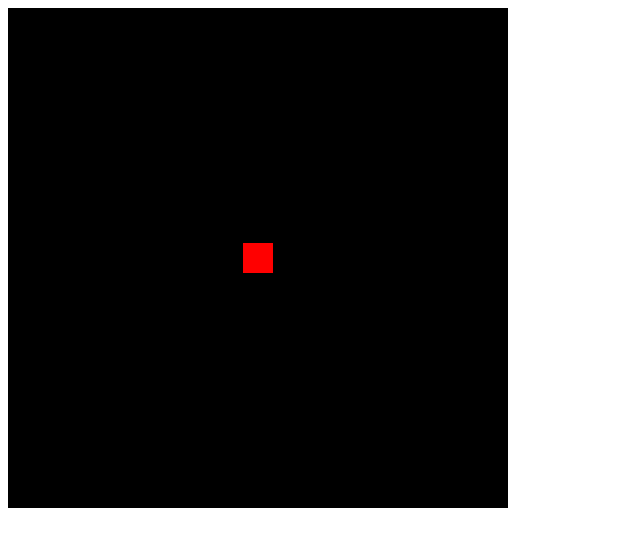
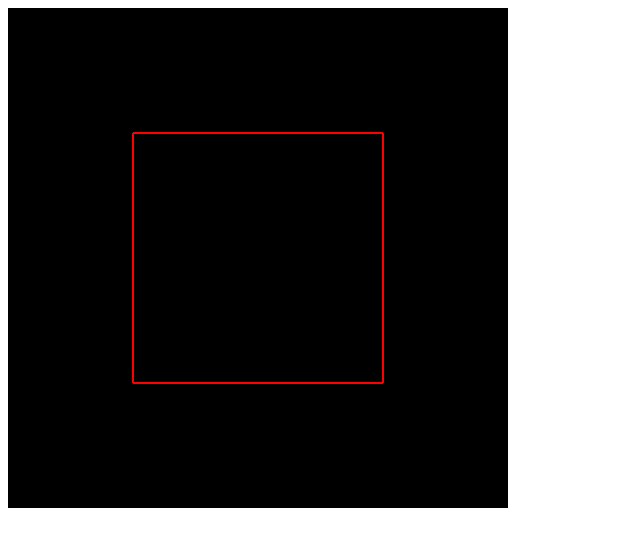
Before and after one commit to ledengmig29/WebGl-LEARN, a plain HTML site: page index.html in a window 1280 px wide. Shown: the whole page, without its empty margins (0-640 px from the left). Drawn offline with Linux system fonts and the light colour scheme.

Commit message:
WEBGL Study

```diff
--- a/index.html
+++ b/index.html
@@ -7,7 +7,35 @@
         <title>WebGL-Test</title>
     </head>
     <body>
-        <script src="js/main.js"></script>
-        <script src="js/loaded.js"></script>
+<canvas id="webgl" width="500" height="500" style="background-color:#0d72da"></canvas>
+
+</body>
+<!-- 顶点着色器源码 -->
+<script id="vertexShader" type="x-shader/x-vertex">
+  //attribute声明vec4类型变量apos
+  attribute vec4 apos;
+  void main() {
+    //顶点坐标apos赋值给内置变量gl_Position
+    //逐顶点处理数据
+    gl_Position = apos;
+  }
+
+</script>
+<!-- 片元着色器源码 -->
+<script id="fragmentShader" type="x-shader/x-fragment">
+
+  void main() {
+    // 逐片元处理数据，所有片元(像素)设置为红色
+    gl_FragColor = vec4(1.0,0.0,0.0,1.0);
+  }
+
+</script>
+
+</script>
+        <!-- <script src="js/main.js"></script> -->
+        <!-- 绘制矩形 -->
+        <script src="js/DrawRectangle.js"></script>
+        <!-- 绘制立方体 -->
+
     </body>
 </html>
--- /dev/null
+++ b/js/DrawRectangle.js
@@ -0,0 +1,53 @@
+//顶点坐标appos复制给内置变量gl_Position
+//逐顶点处理数据
+var vertexShader = "attribute vec4 apos; void main(){gl_Position = apps";
+//片元着色器
+var fragmentShader = "void main(){gl_FragColor=vec4(1.0,0.0,0.0,1.0);}";
+//通过getElementById()方法获取canvas画布
+var canvas = document.getElementById("webgl");
+//webgl 是告诉系统绘制的是三维模型
+//通过getContext()获取WebGl上下文
+var gl = canvas.getContext("webgl");
+//顶点着色器源码
+var vertexShaderSource = document.getElementById("vertexShader").innerText;
+
+//片元着色器源码
+var fragShaderSource = document.getElementById("fragmentShader").innerText;
+
+//初始化着色器
+var program = initShader(gl, vertexShaderSource, fragShaderSource);
+//获取顶点着色器的位置变量apos，即aposLocation指向apos变量。
+var aposLocation = gl.getAttribLocation(program, "apos");
+
+//类型数组构造函数Float32Array创建顶点数组
+var data = new Float32Array([0.5, 0.5, -0.5, 0.5, -0.5, -0.5, 0.5, -0.5]);
+
+//创建缓冲区对象
+var buffer = gl.createBuffer();
+//绑定缓冲区对象,激活buffer
+gl.bindBuffer(gl.ARRAY_BUFFER, buffer);
+//顶点数组data数据传入缓冲区
+gl.bufferData(gl.ARRAY_BUFFER, data, gl.STATIC_DRAW);
+//缓冲区中的数据按照一定的规律传递给位置变量apos
+gl.vertexAttribPointer(aposLocation, 2, gl.FLOAT, false, 0, 0);
+//允许数据传递
+gl.enableVertexAttribArray(aposLocation);
+
+//开始绘制图形
+gl.drawArrays(gl.LINE_LOOP, 0, 4);
+
+//声明初始化着色器函数
+function initShader(gl, vertexShaderSource, fragmentShaderSource) {
+  var vertexShader = gl.createShader(gl.VERTEX_SHADER);
+  var fragmentShader = gl.createShader(gl.FRAGMENT_SHADER);
+  gl.shaderSource(vertexShader, vertexShaderSource);
+  gl.shaderSource(fragmentShader, fragmentShaderSource);
+  gl.compileShader(vertexShader);
+  gl.compileShader(fragmentShader);
+  var program = gl.createProgram();
+  gl.attachShader(program, vertexShader);
+  gl.attachShader(program, fragmentShader);
+  gl.linkProgram(program);
+  gl.useProgram(program);
+  return program;
+}
--- a/js/loaded.js
+++ /dev/null
@@ -1 +0,0 @@
-"use loaded gltf";
--- a/js/main.js
+++ b/js/main.js
@@ -20,7 +20,7 @@ gl.clear(gl.COLOR_BUFFER_BIT);
 var vertexSource =
   "vec2 position=vec2(0.0); void main(){ gl_Position=vec4(position,0.0,1.0); gl_PointSize=30.0;}";
 
-//片元着色器
+//片元着色器 片元可以简单理解为是像素
 var fragmentSource = "void main(){gl_FragColor=vec4(1.0,0.0,0.0,1.0);}";
 
 //初始化頂點着色器
@@ -53,34 +53,34 @@ if (!gl.getProgramParameter(program, gl.LINK_STATUS)) {
   throw gl.getShaderInfoLog(program);
 }
 
-function draw(gl, n, u_ModelViewMatrix) {
-  //设置视角矩阵的相关信息（视点，视线，上方向）
-  var viewMatrix = new Matrix4();
-  viewMatrix.setLookAt(3, 3, 7, 0, 0, 0, 0, 1, 0);
+// function draw(gl, n, u_ModelViewMatrix) {
+//   //设置视角矩阵的相关信息（视点，视线，上方向）
+//   var viewMatrix = new Matrix4();
+//   viewMatrix.setLookAt(3, 3, 7, 0, 0, 0, 0, 1, 0);
 
-  //设置模型矩阵的相关信息
-  var modelMatrix = new Matrix4();
-  modelMatrix.setRotate(0, 0, 0, 1);
+//   //设置模型矩阵的相关信息
+//   var modelMatrix = new Matrix4();
+//   modelMatrix.setRotate(0, 0, 0, 1);
 
-  //设置透视投影矩阵
-  var projMatrix = new Matrix4();
-  projMatrix.setPerspective(30, canvas.width / canvas.height, 1, 100);
+//   //设置透视投影矩阵
+//   var projMatrix = new Matrix4();
+//   projMatrix.setPerspective(30, canvas.width / canvas.height, 1, 100);
 
-  //计算出模型视图矩阵 viewMatrix.multiply(modelMatrix)相当于在着色器里面u_ViewMatrix * u_ModelMatrix
-  var modeViewMatrix = projMatrix.multiply(viewMatrix.multiply(modelMatrix));
+//   //计算出模型视图矩阵 viewMatrix.multiply(modelMatrix)相当于在着色器里面u_ViewMatrix * u_ModelMatrix
+//   var modeViewMatrix = projMatrix.multiply(viewMatrix.multiply(modelMatrix));
 
-  //将试图矩阵传给u_ViewMatrix变量
-  gl.uniformMatrix4fv(u_ModelViewMatrix, false, modeViewMatrix.elements);
+//   //将试图矩阵传给u_ViewMatrix变量
+//   gl.uniformMatrix4fv(u_ModelViewMatrix, false, modeViewMatrix.elements);
 
-  //开启隐藏面清除
-  gl.enable(gl.DEPTH_TEST);
+//   //开启隐藏面清除
+//   gl.enable(gl.DEPTH_TEST);
 
-  //清空颜色和深度缓冲区
-  gl.clear(gl.COLOR_BUFFER_BIT | gl.DEPTH_BUFFER_BIT);
+//   //清空颜色和深度缓冲区
+//   gl.clear(gl.COLOR_BUFFER_BIT | gl.DEPTH_BUFFER_BIT);
 
-  //绘制图形
-  gl.drawElements(gl.TRIANGLES, n, gl.UNSIGNED_BYTE, 0);
-}
+//   //绘制图形
+//   gl.drawElements(gl.TRIANGLES, n, gl.UNSIGNED_BYTE, 0);
+// }
 
 gl.useProgram(program);
 gl.drawArrays(gl.POINTS, 0, 1);
```
